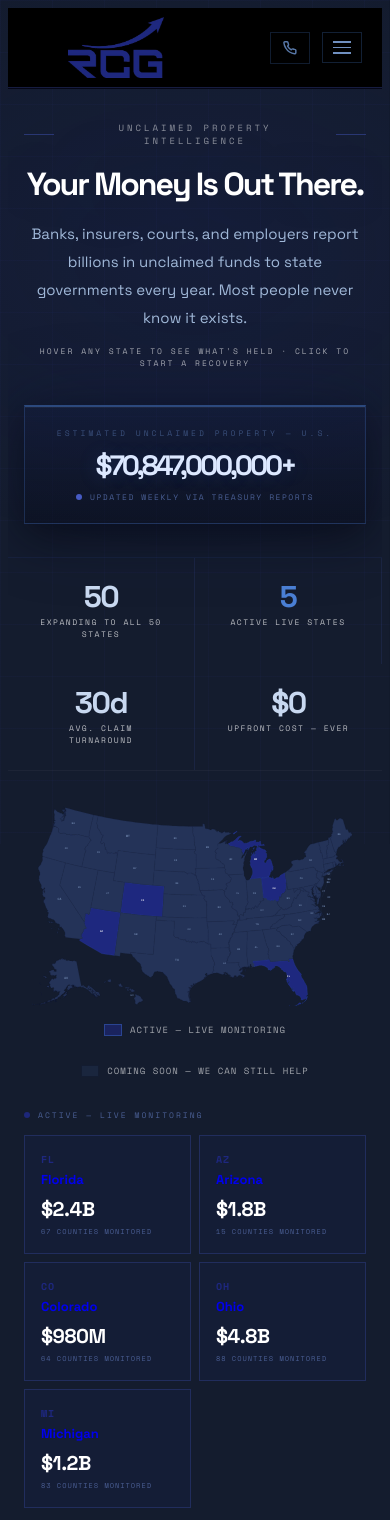
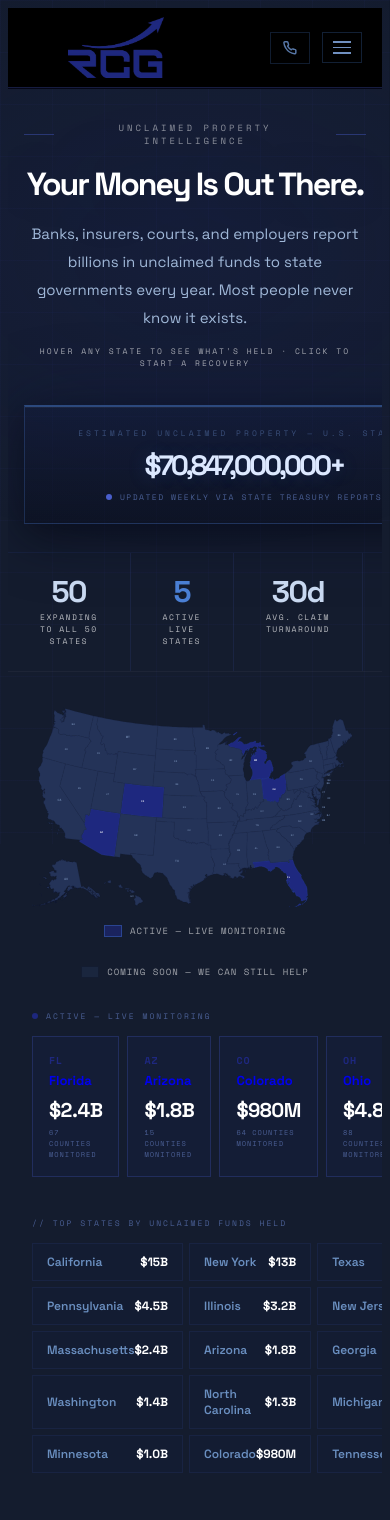
Before and after one commit to ReboundCapitalGroup/rcg-website, a Next.js app: page /map in a window 390 px wide. Shown: the top 1520 px of the page. Built offline with nearby package versions, Linux system fonts and the light colour scheme.

Commit message:
restore working map page from v45

```diff
--- a/src/app/map/page.tsx
+++ b/src/app/map/page.tsx
@@ -1,13 +1,11 @@
-'use client'
+import type { Metadata } from 'next'
 import Link from 'next/link'
-import dynamic from 'next/dynamic'
-const USAMap = dynamic(() => import('./USAMap'), { ssr: false, loading: () => (
-  <div style={{ height: '400px', display: 'flex', alignItems: 'center', justifyContent: 'center' }}>
-    <span style={{ fontFamily: "'Space Mono',monospace", fontSize: '9px', letterSpacing: '2px', textTransform: 'uppercase', color: '#3a4f7a' }}>Loading map...</span>
-  </div>
-) })
+import USAMap from './USAMap'
 
-
+export const metadata: Metadata = {
+  title: 'Unclaimed Property by State | Rebound Capital Group',
+  description: 'Over $70 billion in unclaimed property is held by U.S. states. Search your state and find out what may be owed to you.',
+}
 
 const activeStates = [
   { code: 'FL', name: 'Florida', slug: 'florida', funds: '$2.4B', counties: 67 },
@@ -32,7 +30,7 @@ const allStateFunds = [
 
 export default function MapPage() {
   return (
-    <div style={{ background: 'var(--bg)', minHeight: '100vh', position: 'relative', overflow: 'hidden', maxWidth: '100vw' }}>
+    <div style={{ background: 'var(--bg)', minHeight: '100vh', position: 'relative', overflow: 'hidden' }}>
 
       {/* Grid overlay — same as homepage */}
       <div style={{ position: 'fixed', inset: 0, backgroundImage: 'linear-gradient(rgba(74,95,212,0.04) 1px,transparent 1px),linear-gradient(90deg,rgba(74,95,212,0.04) 1px,transparent 1px)', backgroundSize: '52px 52px', pointerEvents: 'none', zIndex: 0 }} />
@@ -70,9 +68,9 @@ export default function MapPage() {
             </p>
 
             {/* COUNTER */}
-            <div className="map-counter-card" style={{ display: 'inline-block', background: 'linear-gradient(180deg,rgba(18,28,70,0.3) 0%,rgba(8,12,28,0.5) 100%)', border: '1px solid rgba(74,127,212,0.25)', borderTop: '2px solid rgba(74,127,212,0.5)', padding: 'clamp(20px,4vw,32px) clamp(24px,6vw,64px)', boxShadow: '0 0 80px rgba(15,25,80,0.25), 0 12px 40px rgba(0,0,0,0.5), inset 0 1px 0 rgba(255,255,255,0.04)', width: 'min(440px, 90vw)', maxWidth: '100%', boxSizing: 'border-box' as const }}>
+            <div style={{ display: 'inline-block', background: 'linear-gradient(180deg,rgba(18,28,70,0.3) 0%,rgba(8,12,28,0.5) 100%)', border: '1px solid rgba(74,127,212,0.25)', borderTop: '2px solid rgba(74,127,212,0.5)', padding: 'clamp(20px,4vw,32px) clamp(24px,6vw,64px)', boxShadow: '0 0 80px rgba(15,25,80,0.25), 0 12px 40px rgba(0,0,0,0.5), inset 0 1px 0 rgba(255,255,255,0.04)', minWidth: '440px' }}>
               <div style={{ fontFamily: "'Space Mono',monospace", fontSize: '8px', letterSpacing: '3px', textTransform: 'uppercase', color: '#3a4f7a', marginBottom: '12px' }}>
-                Estimated Unclaimed Property — U.S.
+                Estimated Unclaimed Property — U.S. States
               </div>
               <div style={{ fontFamily: "'Space Grotesk',sans-serif", fontWeight: 700, fontSize: 'clamp(28px,5vw,52px)', color: '#dce8ff', letterSpacing: '-3px', lineHeight: 1, marginBottom: '12px', textShadow: '0 2px 20px rgba(74,127,212,0.2)' }}>
                 $70,847,000,000+
@@ -80,7 +78,7 @@ export default function MapPage() {
               <div style={{ display: 'flex', alignItems: 'center', gap: '8px', justifyContent: 'center' }}>
                 <span className="pulse-animate" style={{ width: '6px', height: '6px', borderRadius: '50%', background: '#4a5fcd', display: 'inline-block', flexShrink: 0 }} />
                 <span style={{ fontFamily: "'Space Mono',monospace", fontSize: '8px', letterSpacing: '1.5px', textTransform: 'uppercase', color: '#4a5f94' }}>
-                  Updated weekly via treasury reports
+                  Updated weekly via state treasury reports
                 </span>
               </div>
             </div>
@@ -89,7 +87,7 @@ export default function MapPage() {
 
         {/* STATS BAR */}
         <div style={{ borderBottom: '1px solid rgba(255,255,255,0.04)' }}>
-          <div className="map-stats-bar-grid" style={{ maxWidth: '960px', margin: '0 auto', display: 'grid', gridTemplateColumns: 'repeat(4,1fr)', overflow: 'hidden' }}>
+          <div style={{ maxWidth: '960px', margin: '0 auto', display: 'grid', gridTemplateColumns: 'repeat(4,1fr)' }}>
             {[
               { val: '50', label: 'Expanding to All 50 States', blue: false },
               { val: '5', label: 'Active Live States', blue: true },
@@ -114,7 +112,7 @@ export default function MapPage() {
         </div>
 
         {/* ACTIVE STATES */}
-        <div className="map-page-inner" style={{ maxWidth: '960px', margin: '0 auto', padding: '16px 24px 40px' }}>
+        <div style={{ maxWidth: '960px', margin: '0 auto', padding: '16px 24px 40px' }}>
 
           <div style={{ display: 'flex', alignItems: 'center', gap: '8px', marginBottom: '14px' }}>
             <span className="pulse-animate" style={{ width: '6px', height: '6px', borderRadius: '50%', background: 'var(--rcg2)', display: 'inline-block', flexShrink: 0 }} />
@@ -123,7 +121,7 @@ export default function MapPage() {
             </span>
           </div>
 
-          <div className="map-active-grid" style={{ display: 'grid', gridTemplateColumns: 'repeat(5,1fr)', gap: '8px', marginBottom: '40px' }}>
+          <div style={{ display: 'grid', gridTemplateColumns: 'repeat(5,1fr)', gap: '8px', marginBottom: '40px' }}>
             {activeStates.map(s => (
               <Link key={s.code} href={`/states/${s.slug}`} style={{ textDecoration: 'none', background: 'rgba(30,40,127,0.1)', border: '1px solid rgba(74,95,212,0.25)', padding: '16px', display: 'block' }}>
                 <div style={{ fontFamily: "'Space Mono',monospace", fontSize: '10px', fontWeight: 700, color: 'var(--rcg2)', letterSpacing: '1px', marginBottom: '4px' }}>{s.code}</div>
@@ -138,7 +136,7 @@ export default function MapPage() {
           <div style={{ fontFamily: "'Space Mono',monospace", fontSize: '8px', letterSpacing: '2px', textTransform: 'uppercase', color: '#4a5f94', marginBottom: '14px' }}>
             // Top States by Unclaimed Funds Held
           </div>
-          <div className="map-top-grid" style={{ display: 'grid', gridTemplateColumns: 'repeat(4,1fr)', gap: '6px', marginBottom: '48px' }}>
+          <div style={{ display: 'grid', gridTemplateColumns: 'repeat(4,1fr)', gap: '6px', marginBottom: '48px' }}>
             {allStateFunds.map((s, i) => (
               <div key={i} style={{ background: 'rgba(30,40,127,0.06)', border: '1px solid rgba(74,95,212,0.1)', padding: '10px 14px', display: 'flex', justifyContent: 'space-between', alignItems: 'center' }}>
                 <span style={{ fontFamily: "'Space Grotesk',sans-serif", fontSize: '12px', color: '#6a8fc0', fontWeight: 600 }}>{s.name}</span>
```
